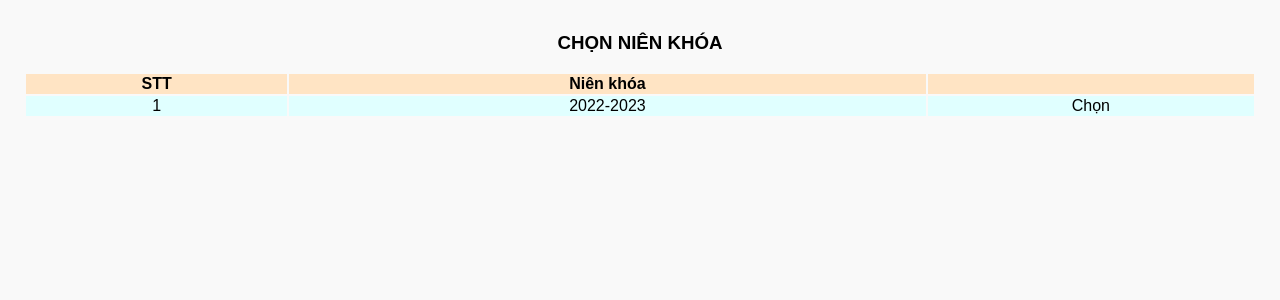
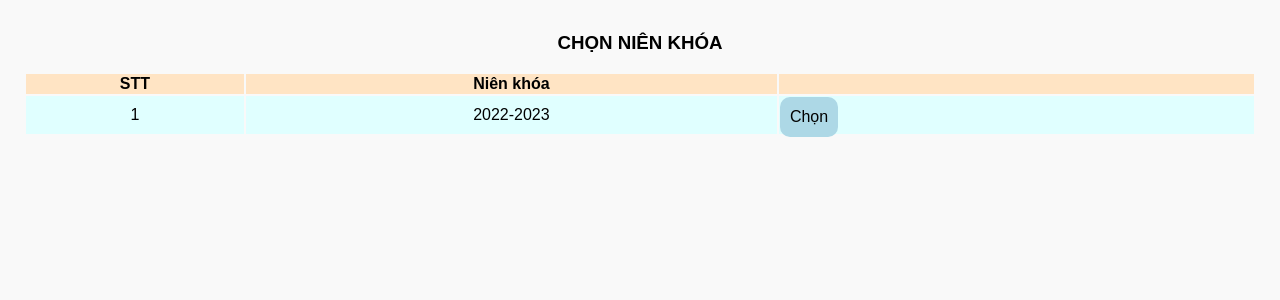
Before and after one commit to ngoxuanchien/QuanLyHocSinh, a Django app: page /chonnamhoc/ in a window 1280 px wide. Shown: the part 67-367 px from the top of the page. Run offline with Django 4.2, Linux system fonts and the light colour scheme; a user stored in the database is signed in; data comes from the database, SQL or seed files in the repository; both versions use the stored data as it was after the commit.

Commit message:
re-design template

```diff
--- a/QuanLyHocSinh/studentManager/templates/studentManager/chonNamHoc.html
+++ b/QuanLyHocSinh/studentManager/templates/studentManager/chonNamHoc.html
@@ -17,22 +17,16 @@
                         <th> </th>
                     </tr>
 
-                    <!--Example start-->
-                    <!-- <tr>
-                        <td>1</td>
-                        <td>2020 - 2021</td>
-                        <td>
-                            <a href="#" class="btn btn-primary">Chọn</a>
-                        </td>
-                    </tr> -->
-                    <!--Example end-->
-
                     {% for y in age %}
                         <tr class ="list">
                             <td>{{ forloop.counter }}</td>
                             <td>{{y.year}}</td>
                             <td>
-                                <a href="{% url 'lapDS' y.id %}" class="btn btn-primary">Chọn</a>
+                                <header class ="tacvu">
+                                    <a class="add" href="{% url 'lapDS' y.id %}">
+                                        <p>Chọn</p>
+                                    </a>
+                                </header>
                             </td>
                         </tr>
                     {% endfor %}
--- a/QuanLyHocSinh/studentManager/templates/studentManager/dslop.html
+++ b/QuanLyHocSinh/studentManager/templates/studentManager/dslop.html
@@ -4,16 +4,13 @@
 {% block content %}
 <header class="tacvu">
   <div class="timkiem">
-    <!-- <input type="text" class="search-bar" placeholder="Tìm kiếm...">
-    <button class="search-button">
-      <img src="{% static 'images/search.png' %}" class="search-icon">
-    </button> -->
   </div>
   <a class="add" href="{% url 'chonNamHoc' %}">
     <img src="{% static 'images/add.png' %}" height="20px">
     <p>Lập danh sách lớp</p>
   </a>
 </header>
+
 <form class="list-year" action="" method="GET">
   {%csrf_token %}
   <label for="years_topic">Năm học:</label>
@@ -23,6 +20,7 @@
   <label>Sỉ số: {{n_students}}</label>
   <button class="result-btn" name="rq_result">Xem kết quả</button>
 </form>
+
 <table class="table">
   <tr>
     <th>STT</th>
```
Also changed, not shown: QuanLyHocSinh/db.sqlite3.
